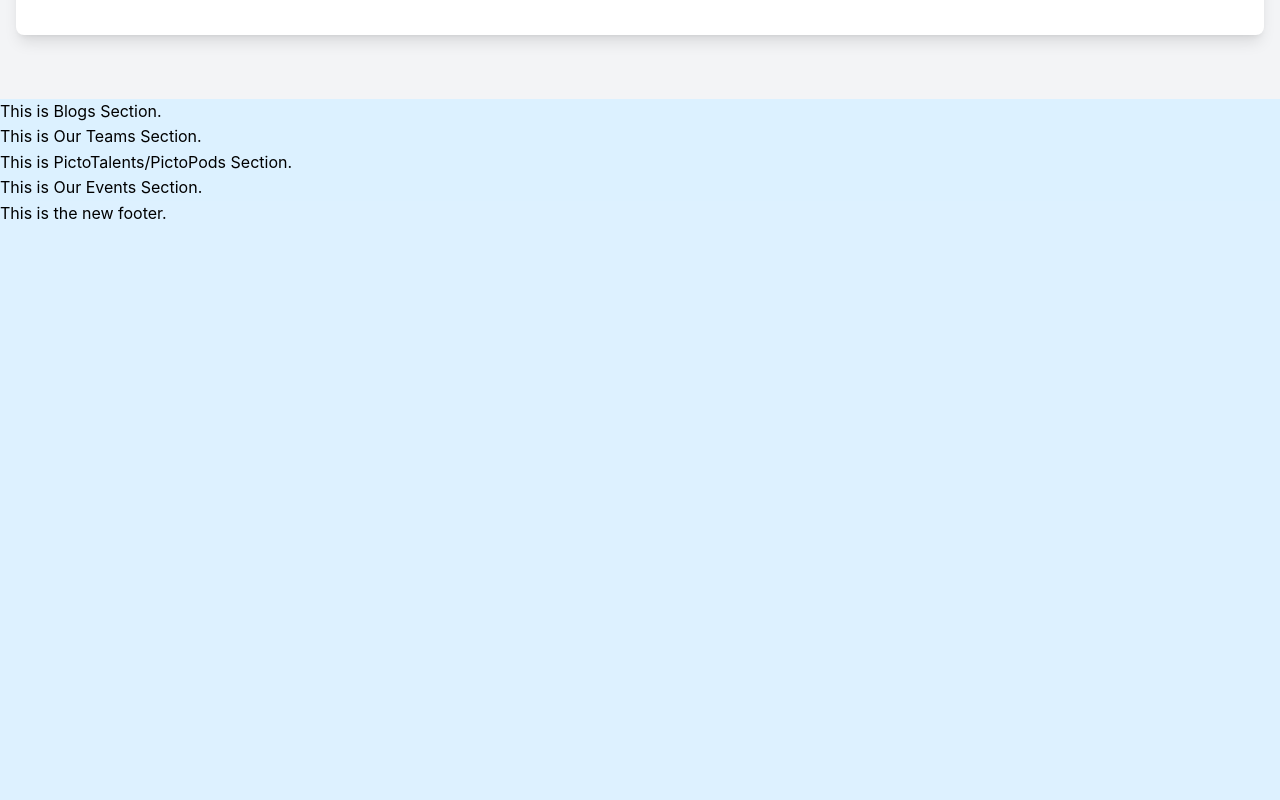
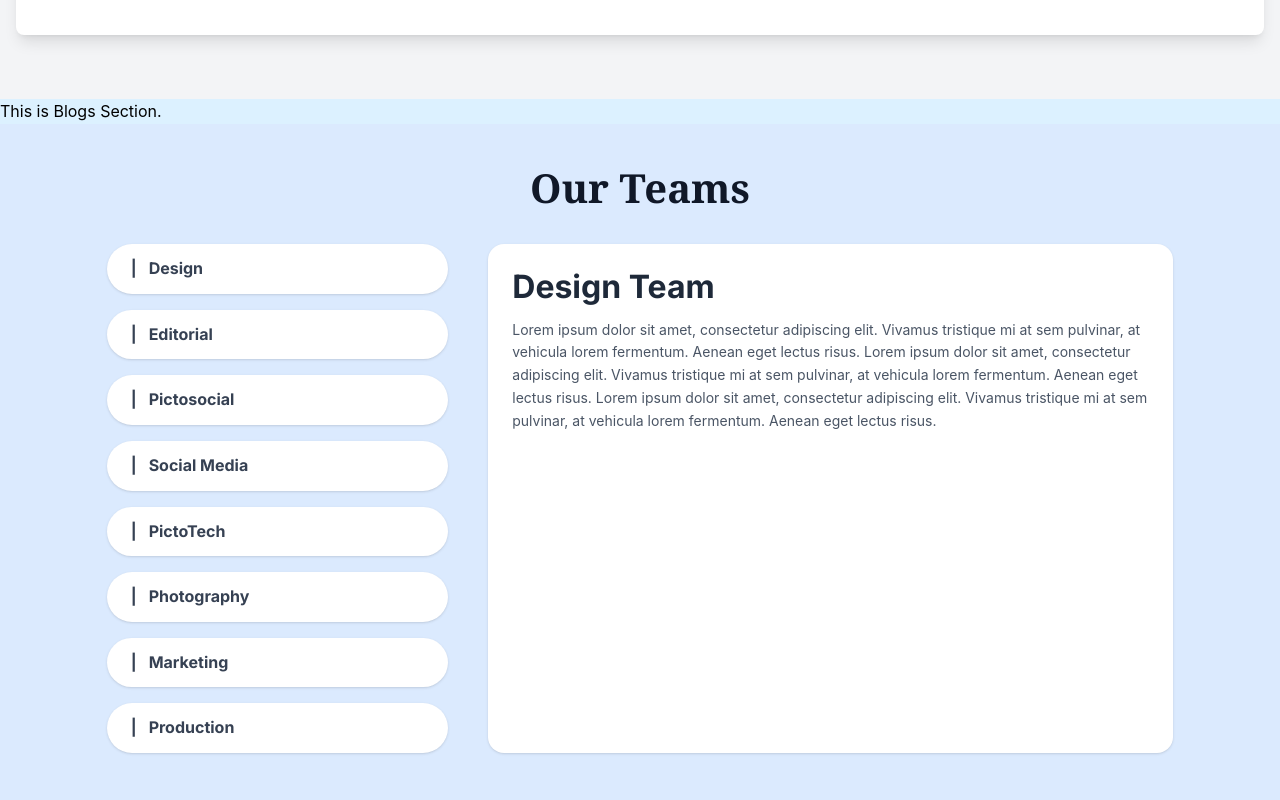
Before and after one commit to Pictoreal-Organization/Pictoreal-Main-Website, a Next.js app: page / in a window 1280 px wide. Shown: the part 840-1640 px from the top of the page. Before the commit the page ends 1067 px from the top, so only its background shows below. Built offline with nearby package versions, Linux system fonts and the light colour scheme; a web font is replaced by a local one.

Commit message:
ourteam first change

```diff
--- a/src/components/homepage/ourteams.jsx
+++ b/src/components/homepage/ourteams.jsx
@@ -1,7 +1,54 @@
 const OurTeams = () => {
   return (
-    <div>
-      <p>This is Our Teams Section.</p>
+    <div className="bg-blue-100 min-h-screen flex flex-col items-center py-10">
+      {/* Title */}
+      <h2 className="text-3xl font-serif font-bold text-gray-900 mb-8">
+        Our Teams
+      </h2>
+
+      <div className="flex w-10/12 max-w-6xl gap-10">
+        {/* Left Menu */}
+        <div className="flex flex-col gap-4 w-1/3">
+          <button className="bg-white rounded-full shadow px-6 py-3 text-left font-semibold text-gray-700 hover:bg-gray-100 flex items-center">
+            <span className="mr-3">|</span> Design
+          </button>
+          <button className="bg-white rounded-full shadow px-6 py-3 text-left font-semibold text-gray-700 hover:bg-gray-100 flex items-center">
+            <span className="mr-3">|</span> Editorial
+          </button>
+          <button className="bg-white rounded-full shadow px-6 py-3 text-left font-semibold text-gray-700 hover:bg-gray-100 flex items-center">
+            <span className="mr-3">|</span> Pictosocial
+          </button>
+          <button className="bg-white rounded-full shadow px-6 py-3 text-left font-semibold text-gray-700 hover:bg-gray-100 flex items-center">
+            <span className="mr-3">|</span> Social Media
+          </button>
+          <button className="bg-white rounded-full shadow px-6 py-3 text-left font-semibold text-gray-700 hover:bg-gray-100 flex items-center">
+            <span className="mr-3">|</span> PictoTech
+          </button>
+          <button className="bg-white rounded-full shadow px-6 py-3 text-left font-semibold text-gray-700 hover:bg-gray-100 flex items-center">
+            <span className="mr-3">|</span> Photography
+          </button>
+          <button className="bg-white rounded-full shadow px-6 py-3 text-left font-semibold text-gray-700 hover:bg-gray-100 flex items-center">
+            <span className="mr-3">|</span> Marketing
+          </button>
+          <button className="bg-white rounded-full shadow px-6 py-3 text-left font-semibold text-gray-700 hover:bg-gray-100 flex items-center">
+            <span className="mr-3">|</span> Production
+          </button>
+        </div>
+
+        {/* Right Content */}
+        <div className="bg-white rounded-2xl shadow p-6 w-2/3">
+          <h3 className="text-xl font-bold text-gray-800 mb-3">Design Team</h3>
+          <p className="text-sm text-gray-600 leading-relaxed">
+            Lorem ipsum dolor sit amet, consectetur adipiscing elit. Vivamus
+            tristique mi at sem pulvinar, at vehicula lorem fermentum. Aenean
+            eget lectus risus. Lorem ipsum dolor sit amet, consectetur
+            adipiscing elit. Vivamus tristique mi at sem pulvinar, at vehicula
+            lorem fermentum. Aenean eget lectus risus. Lorem ipsum dolor sit
+            amet, consectetur adipiscing elit. Vivamus tristique mi at sem
+            pulvinar, at vehicula lorem fermentum. Aenean eget lectus risus.
+          </p>
+        </div>
+      </div>
     </div>
   );
 };
```
